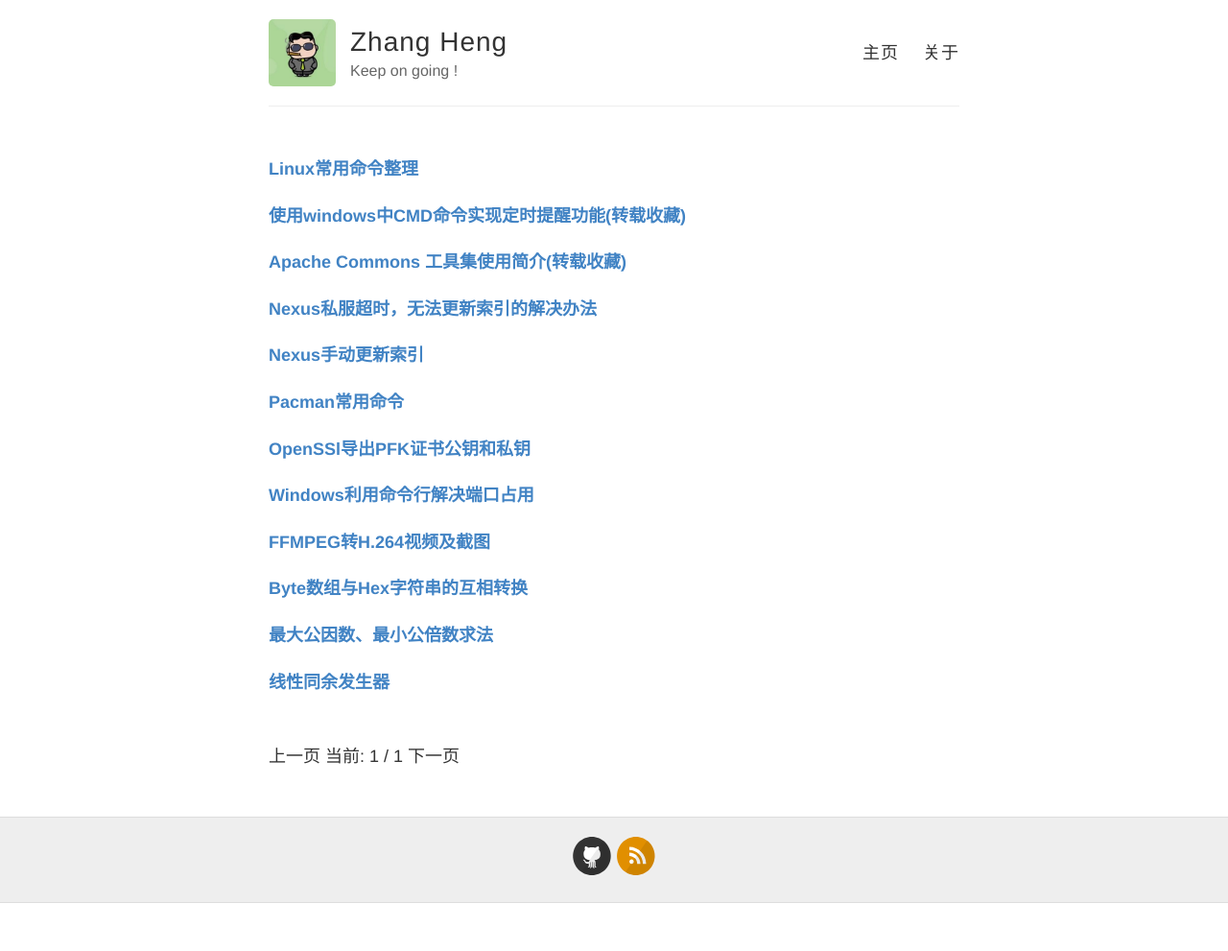
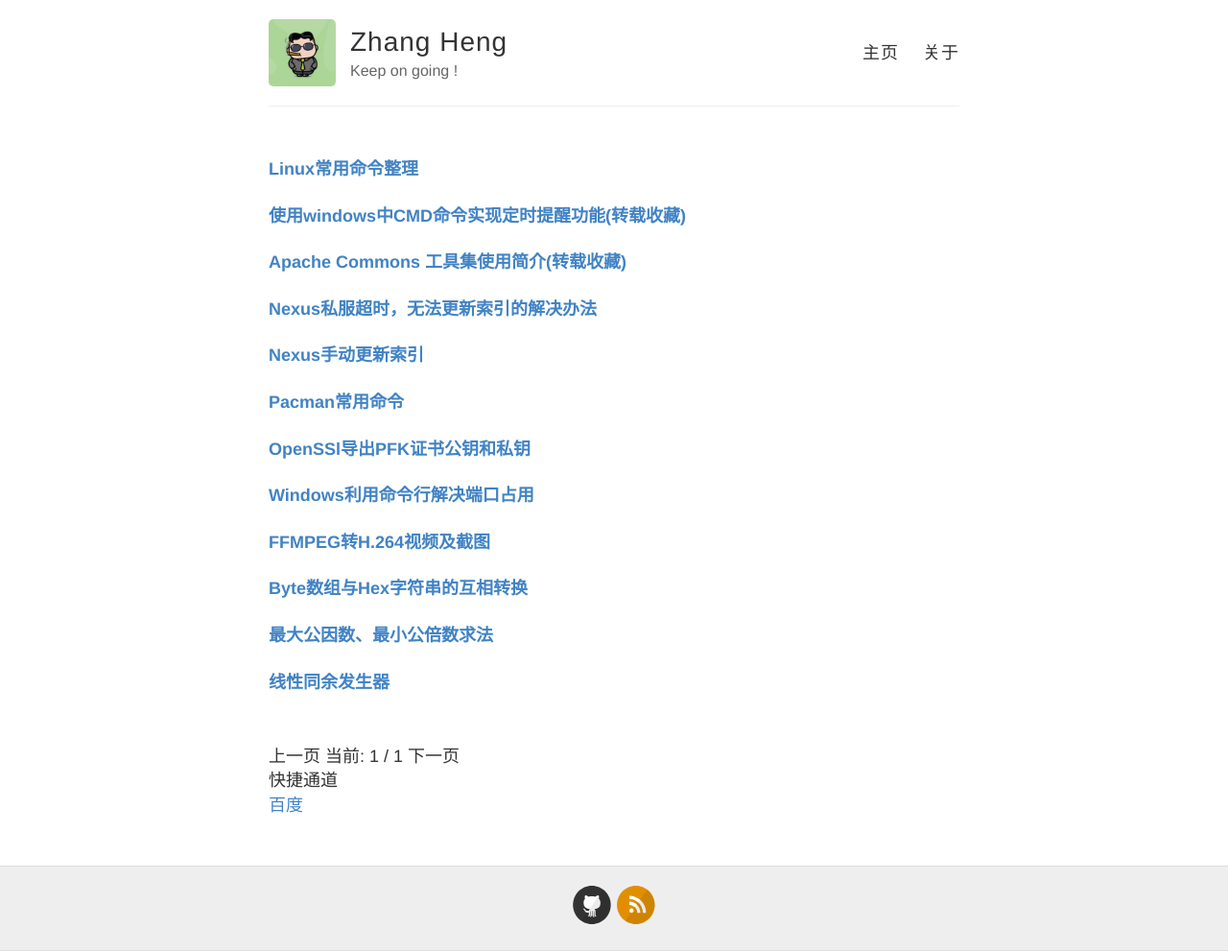
Before and after one commit to daniel163/daniel163.github.io, a Jekyll site: the page built from index.html, in a window 1280 px wide. Shown: the whole page at 96% size. Built offline with Jekyll 4.4.1, drawn with Linux system fonts in a browser that asks for light colours; Markdown is read by kramdown in place of the engine named in the settings; the list of posts is cut into pages by our own code; before the commit the page ends 941 px from its top, so only the background shows below that.

Commit message:
更新主页

```diff
--- a/index.html
+++ b/index.html
@@ -33,3 +33,9 @@ layout: default
     <span class="next ">下一页</span>
   {% endif %}
 </div>
+
+<div>
+	快捷通道 <br />
+	<a href="http://www.baidu.com/">百度</a>
+
+</div>
```
